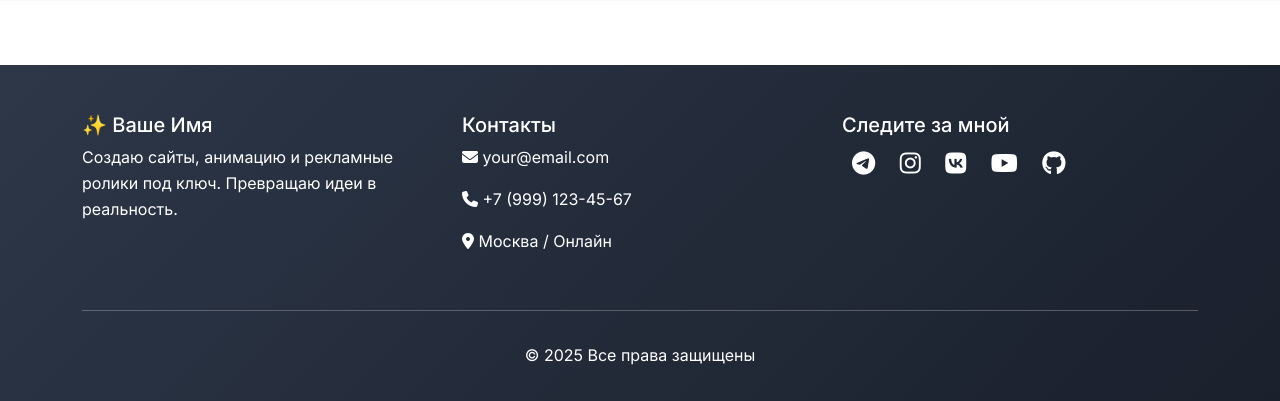
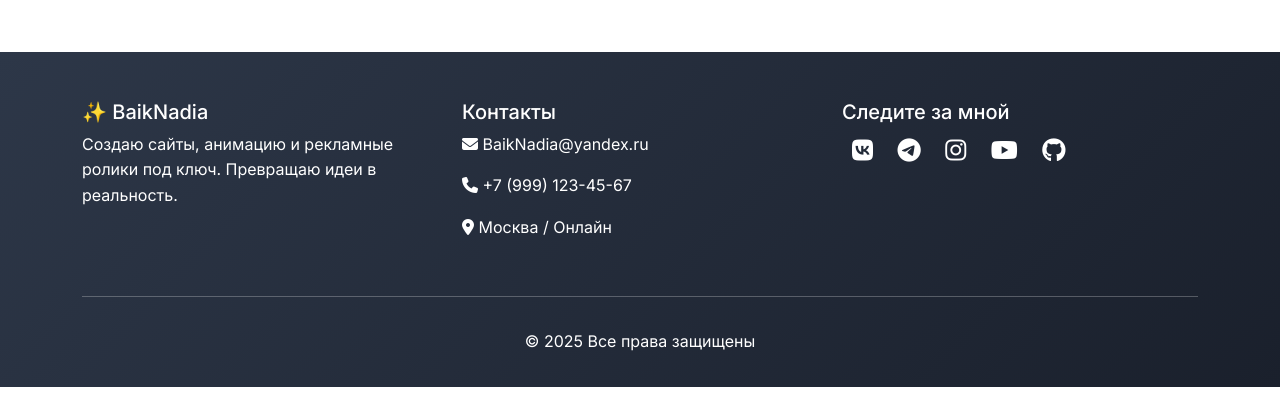
Before and after one commit to BaikNadia/resume_web, a Django app: page / in a window 1280 px wide. Shown: the part 2789-3190 px from the top of the page. Run offline with Django 5.2, Linux system fonts and the light colour scheme; data that the repository does not hold is empty.

Commit message:
change Licence

```diff
--- a/main/templates/base.html
+++ b/main/templates/base.html
@@ -119,7 +119,7 @@
 <!-- ШАПКА (HEADER) С МЕНЮ -->
 <nav class="navbar navbar-expand-lg">
     <div class="container">
-        <a class="navbar-brand" href="{% url 'home' %}">✨ Ваше Имя</a>
+        <a class="navbar-brand" href="{% url 'home' %}">✨ BaikNadia</a>
         <button class="navbar-toggler" type="button" data-bs-toggle="collapse" data-bs-target="#navbarNav">
             <span class="navbar-toggler-icon"></span>
         </button>
@@ -155,23 +155,33 @@
     <div class="container">
         <div class="row">
             <div class="col-md-4 mb-4">
-                <h5>✨ Ваше Имя</h5>
+                <h5>✨ BaikNadia</h5>
                 <p>Создаю сайты, анимацию и рекламные ролики под ключ. Превращаю идеи в реальность.</p>
             </div>
             <div class="col-md-4 mb-4">
                 <h5>Контакты</h5>
-                <p><i class="fas fa-envelope"></i> your@email.com</p>
+                <p><i class="fas fa-envelope"></i> BaikNadia@yandex.ru</p>
                 <p><i class="fas fa-phone"></i> +7 (999) 123-45-67</p>
                 <p><i class="fas fa-map-marker-alt"></i> Москва / Онлайн</p>
             </div>
             <div class="col-md-4 mb-4">
                 <h5>Следите за мной</h5>
                 <div class="social-icons">
-                    <a href="#"><i class="fab fa-telegram"></i></a>
-                    <a href="#"><i class="fab fa-instagram"></i></a>
-                    <a href="#"><i class="fab fa-vk"></i></a>
-                    <a href="#"><i class="fab fa-youtube"></i></a>
-                    <a href="#"><i class="fab fa-github"></i></a>
+                        <a href="https://vk.com/baiknadia" target="_blank" rel="noopener noreferrer">
+                            <i class="fab fa-vk"></i>
+                        </a>
+                        <a href="https://t.me/baikovaAI" target="_blank" rel="noopener noreferrer">
+                            <i class="fab fa-telegram"></i>
+                        </a>
+                        <a href="https://www.instagram.com/ваш_username" target="_blank" rel="noopener noreferrer">
+                            <i class="fab fa-instagram"></i>
+                        </a>
+                        <a href="https://www.youtube.com/@ваш_username" target="_blank" rel="noopener noreferrer">
+                            <i class="fab fa-youtube"></i>
+                        </a>
+                        <a href="https://github.com/BaikNadia" target="_blank" rel="noopener noreferrer">
+                            <i class="fab fa-github"></i>
+                        </a>
                 </div>
             </div>
         </div>
--- a/main/templates/main/home.html
+++ b/main/templates/main/home.html
@@ -174,12 +174,12 @@
     <div class="container">
         <div class="row align-items-center">
             <div class="col-md-6 mb-4 mb-md-0">
-                <img src="https://images.unsplash.com/photo-1498050108023-c5249f4df085?ixlib=rb-4.0.3" alt="Обо мне" class="about-image">
+<!--                <img src="https://images.unsplash.com/photo-1498050108023-c5249f4df085?ixlib=rb-4.0.3" alt="Обо мне" class="about-image">-->
             </div>
             <div class="col-md-6">
                 <h2>Немного обо мне</h2>
-                <p class="lead">Привет! Я [Ваше Имя] — специалист по созданию сайтов, анимации и рекламных роликов.</p>
-                <p>Более 5 лет помогаю бизнесу и творческим людям воплощать идеи в цифровой формат. Мои работы отличаются вниманием к деталям, современным дизайном и техническим совершенством.</p>
+                <p class="lead">Привет! Я Надежда — специалист по созданию сайтов, анимации и рекламных роликов.</p>
+                <p>Более 3 лет помогаю бизнесу и творческим людям воплощать идеи в цифровой формат. Мои работы отличаются вниманием к деталям, современным дизайном и техническим совершенством.</p>
                 <p>💡 <strong>Почему я?</strong> Индивидуальный подход, соблюдение сроков, поддержка после сдачи проекта.</p>
             </div>
         </div>
```
Also changed, not shown: 1 other file.
